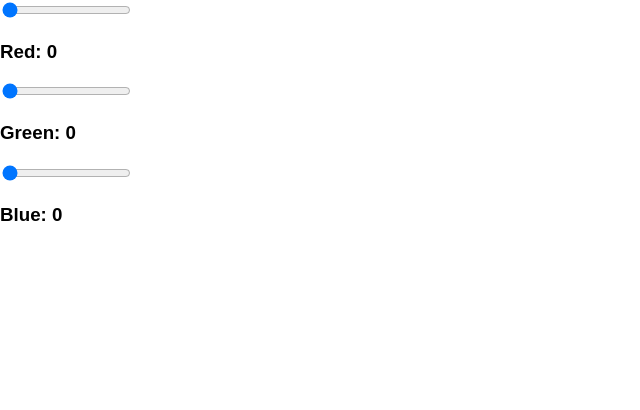
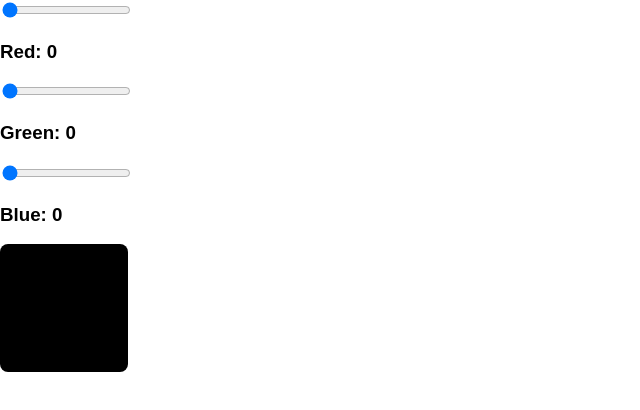
Before and after one commit to leonardo-vargas-de-paula/react-rgb, a React (Create React App) app: page / in a window 1280 px wide. Shown: the top 410 px of the page, without its empty margins (0-640 px from the left). Built offline with nearby package versions, Linux system fonts and the light colour scheme.

Commit message:
feat: add component ColorBox

```diff
--- a/src/App.js
+++ b/src/App.js
@@ -1,4 +1,5 @@
 import { useState } from 'react';
+import ColorBox from './components/ColorBox';
 
 function App() {
   const [red, setRed] = useState(0);
@@ -29,6 +30,8 @@
       <input type="range" min="0" max="255" value={blue} onChange={changeToBlue} />
       <h3>Blue: {blue}</h3>
 
+      <ColorBox backgroundColor={`rgb(${red}, ${green}, ${blue})`}/>
+
     </>
 
   );
--- /dev/null
+++ b/src/components/ColorBox/index.js
@@ -0,0 +1,10 @@
+import "./styles.css"
+
+function ColorBox({backgroundColor}){
+return (
+    <div className="color-box" style={{backgroundColor}}></div>
+);
+
+}
+
+export default ColorBox;
--- /dev/null
+++ b/src/components/ColorBox/styles.css
@@ -0,0 +1,6 @@
+.color-box {
+    width: 8rem;
+    height: 8rem;
+    border-radius: 0.5rem;
+    border-color: rgb(0, 0, 0);
+}
```
